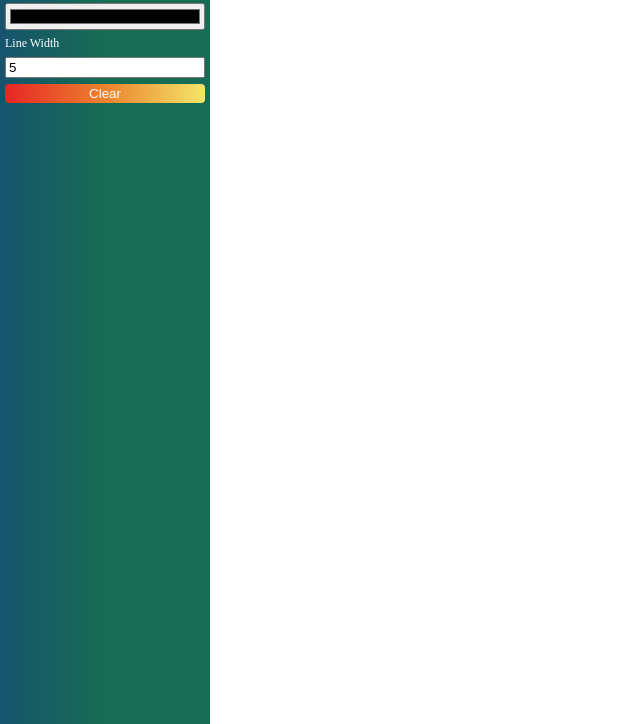
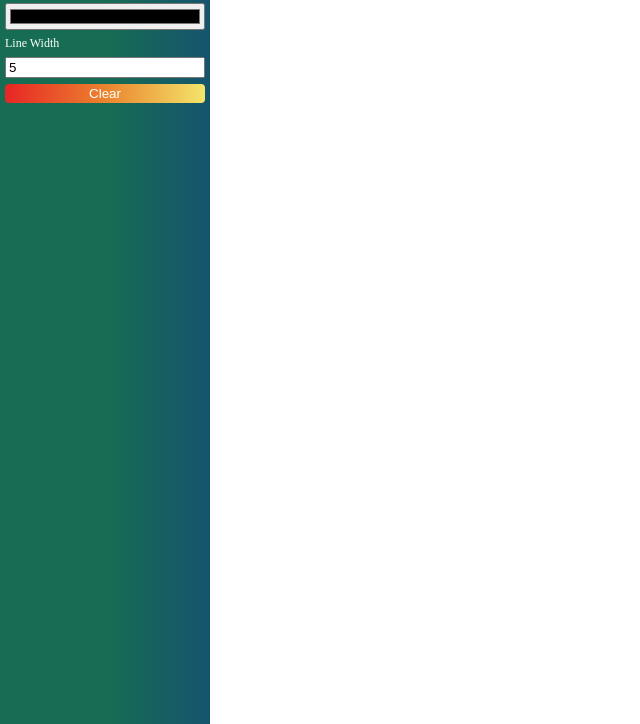
Before and after one commit to Jaicies/WebAppsFinalProj, a plain HTML site: page Mycanvas.html in a window 1280 px wide. Shown: the part 76-800 px from the top of the page, without its empty margins (0-640 px from the left). Drawn offline with Linux system fonts and the light colour scheme.

Commit message:
little change to color

```diff
--- a/Mycanvas.css
+++ b/Mycanvas.css
@@ -26,8 +26,8 @@ h1 {
     padding: 5px;
     width: 200px;
     background-color: #166d53;
-    background: -webkit-linear-gradient(to right, #16546d, #3c166d, #17166d);
-    background: linear-gradient(to right, #16546d, #166d53, #166d53);
+    background: -webkit-linear-gradient(to left, #16546d, #3c166d, #17166d);
+    background: linear-gradient(to left, #16546d, #166d53, #166d53);
 }
 
 #toolbar * {
--- a/Mycanvas.html
+++ b/Mycanvas.html
@@ -4,7 +4,7 @@
     <meta http-equiv="X-UA-Compatible" content="IE=edge">
     <meta name="viewport" content="width=device-width, initial-scale=1.0">
     <link rel="stylesheet" href="Mycanvas.css">
-    <title>Drawing app</title>
+    <title>JavaScriptionary</title>
 </head>
 <body>
     <section class="container">
```
